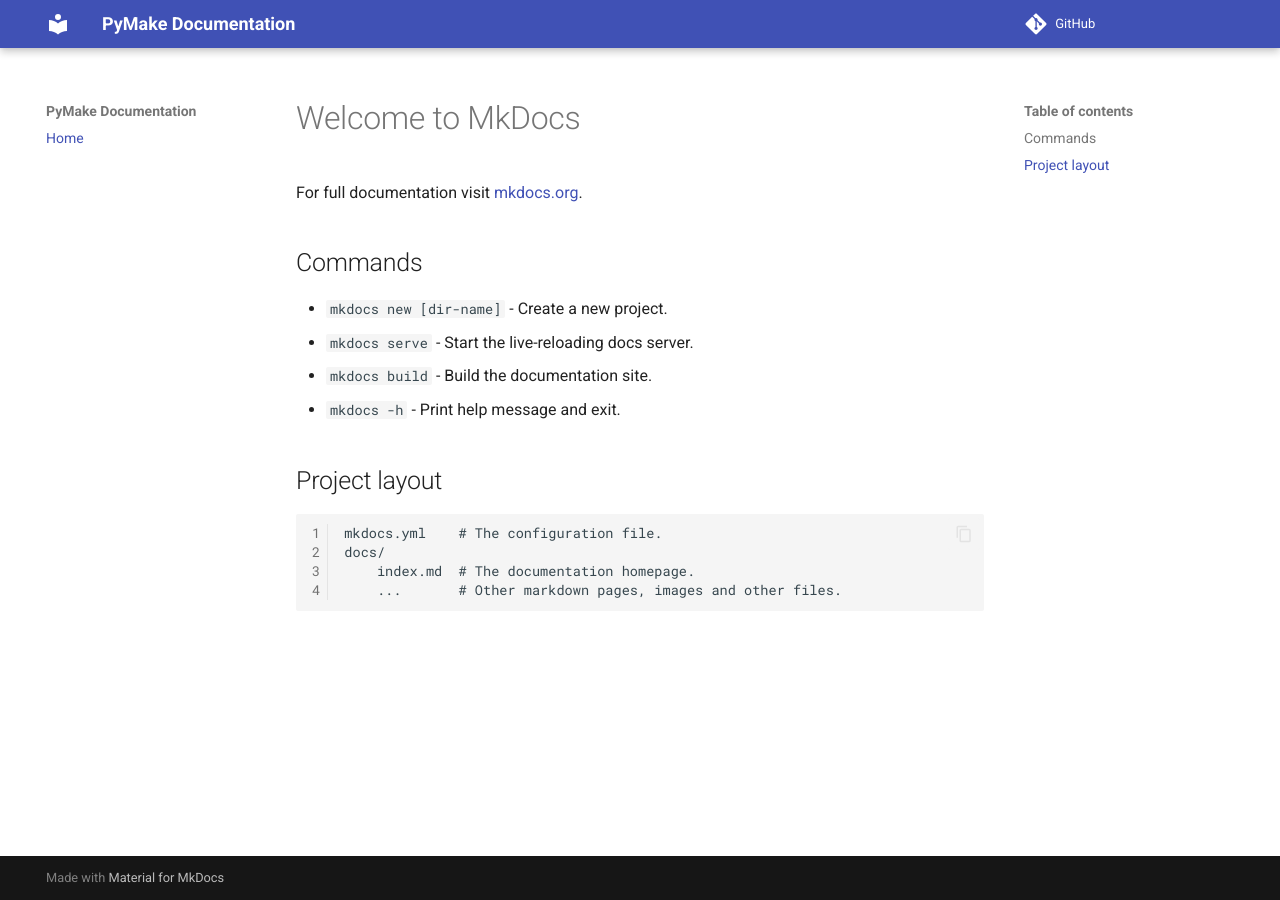
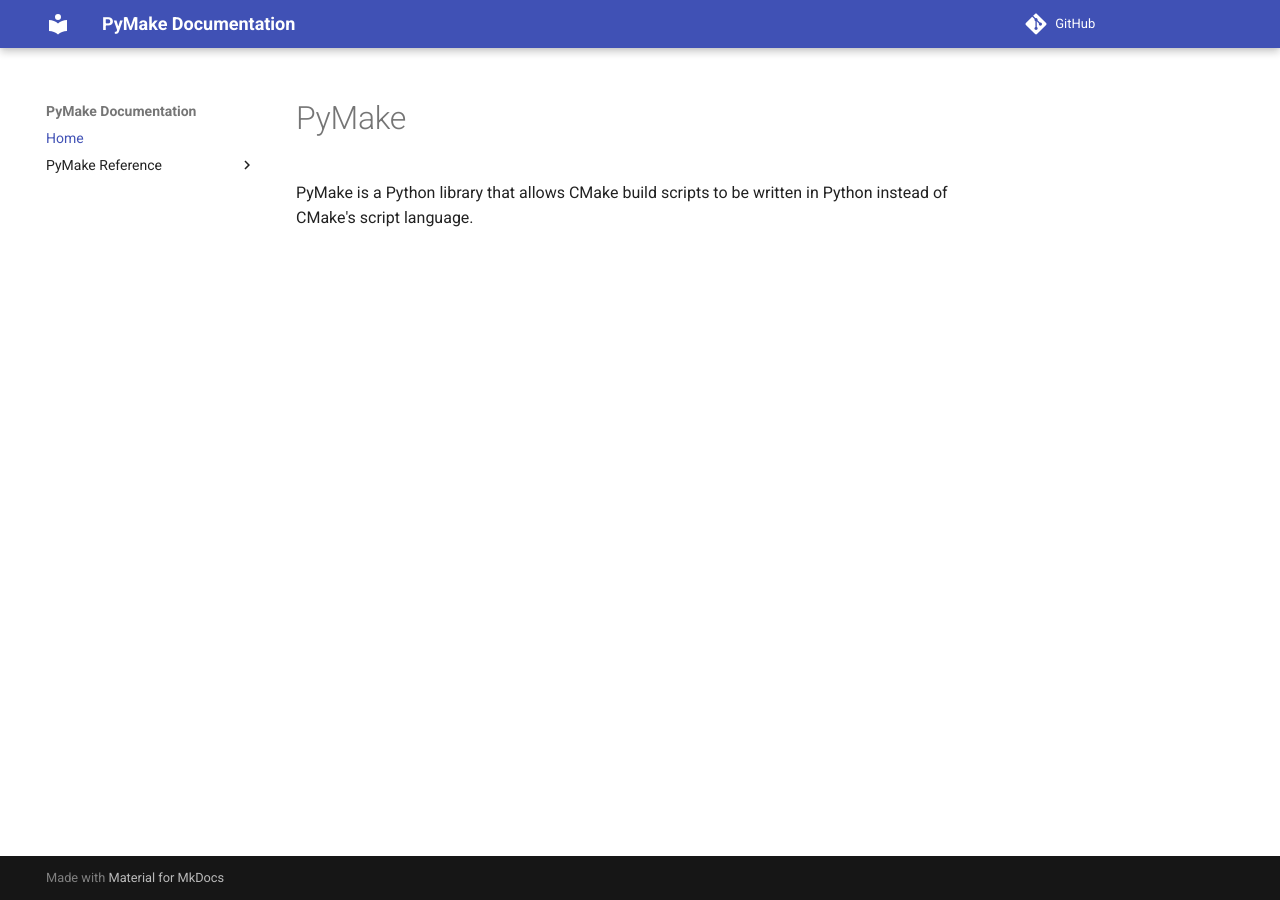
Before and after one commit to MYTX-Wildfire/PyMake, an MkDocs documentation site: the page built from docs/index.md, in a window 1280 px wide. Built offline with MkDocs 1.6.1 and Material for MkDocs 9.7.7, drawn with Linux system fonts in a browser that asks for light colours; comment, search, counter and statistics services are not loaded.

Commit message:
Configure mkdocs to host doxygen documentation

```diff
--- a/docs/index.md
+++ b/docs/index.md
@@ -1,17 +1,3 @@
-# Welcome to MkDocs
-
-For full documentation visit [mkdocs.org](https://www.mkdocs.org).
-
-## Commands
-
-* `mkdocs new [dir-name]` - Create a new project.
-* `mkdocs serve` - Start the live-reloading docs server.
-* `mkdocs build` - Build the documentation site.
-* `mkdocs -h` - Print help message and exit.
-
-## Project layout
-
-    mkdocs.yml    # The configuration file.
-    docs/
-        index.md  # The documentation homepage.
-        ...       # Other markdown pages, images and other files.
+# PyMake
+PyMake is a Python library that allows CMake build scripts to be written in
+Python instead of CMake's script language.
--- a/mkdocs.yml
+++ b/mkdocs.yml
@@ -7,6 +7,28 @@
 # Navigation
 nav:
   - Home: index.md
+  - PyMake Reference:
+      - 'Links': 'pymake/links.md'
+      - 'Classes':
+          - 'Class List': 'pymake/annotated.md'
+          - 'Class Index': 'pymake/classes.md'
+          - 'Class Hierarchy': 'pymake/hierarchy.md'
+          - 'Class Members': 'pymake/class_members.md'
+          - 'Class Member Functions': 'pymake/class_member_functions.md'
+          - 'Class Member Variables': 'pymake/class_member_variables.md'
+          - 'Class Member Typedefs': 'pymake/class_member_typedefs.md'
+          - 'Class Member Enumerations': 'pymake/class_member_enums.md'
+      - 'Namespaces':
+          - 'Namespace List': 'pymake/namespaces.md'
+          - 'Namespace Members': 'pymake/namespace_members.md'
+          - 'Namespace Member Functions': 'pymake/namespace_member_functions.md'
+          - 'Namespace Member Variables': 'pymake/namespace_member_variables.md'
+          - 'Namespace Member Typedefs': 'pymake/namespace_member_typedefs.md'
+          - 'Namespace Member Enumerations': 'pymake/namespace_member_enums.md'
+      - 'Functions': 'pymake/functions.md'
+      - 'Variables': 'pymake/variables.md'
+      - 'Macros': 'pymake/macros.md'
+      - 'Files': 'pymake/files.md'
 
 # Theme properties
 theme:
@@ -58,3 +80,13 @@
       # If this is not set, then this plugin will error out when trying to get
       #   date information for the autogenerated doxygen markdown files
       fallback_to_build_date: true
+  - mkdoxy:
+      projects:
+        pymake:
+          src-dirs: source/pymake
+          full-doc: True
+          doxy-cfg:
+            FILE_PATTERNS: "*.py"
+            RECURSIVE: True
+            JAVADOC_AUTOBRIEF: True
+            EXTRACT_ALL: True
```
Also changed, not shown: 2 other files.
